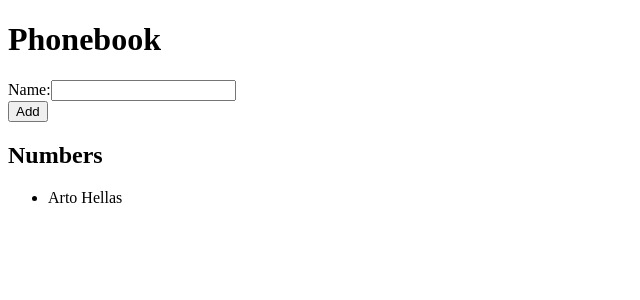
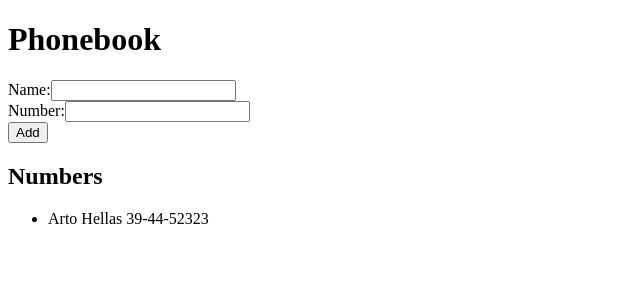
Before and after one commit to kenzul/phonebook, a React (Vite) app: page / in a window 1280 px wide. Shown: the top 300 px of the page, without its empty margins (0-640 px from the left). Built offline with nearby package versions, Linux system fonts and the light colour scheme.

Commit message:
Implement number adding

```diff
--- a/src/App.jsx
+++ b/src/App.jsx
@@ -2,12 +2,17 @@ import { useState } from "react"
 
 function App() {
   const [persons, setPersons] = useState([
-    { name: "Arto Hellas", id: 0 }
+    { name: "Arto Hellas", number: "39-44-52323", id: 0 }
   ]);
   const [newName, setNewName] = useState("");
+  const [newNumber, setNewNumber] = useState("");
 
   const handleNameChange = (event) => {
     setNewName(event.target.value);
+  }
+
+  const handleNumberChange = (event) => {
+    setNewNumber(event.target.value);
   }
 
   const handleSubmit = (event) => {
@@ -18,10 +23,12 @@ function App() {
     }
     const newPerson = {
       name: newName,
+      number: newNumber,
       id: persons.length
     };
-    setPersons({ ...persons, newPerson });
+    setPersons(persons.concat(newPerson));
     setNewName("");
+    setNewNumber("");
   }
 
   const checkDuplicate = (name) => {
@@ -36,11 +43,15 @@ function App() {
           <label htmlFor="name">Name:</label>
           <input onChange={handleNameChange} type="text" id="name" name="name" value={newName} />
         </div>
+        <div className="row">
+          <label htmlFor="number">Number:</label>
+          <input onChange={handleNumberChange} type="tel" id="number" name="number" value={newNumber} />
+        </div>
         <button type="submit">Add</button>
       </form>
       <h2>Numbers</h2>
       <ul>
-        {persons.map((person) => <li key={person.id}>{person.name}</li>)}
+        {persons.map((person) => <li key={person.id}>{person.name} {person.number}</li>)}
       </ul>
     </div>
   )
```
